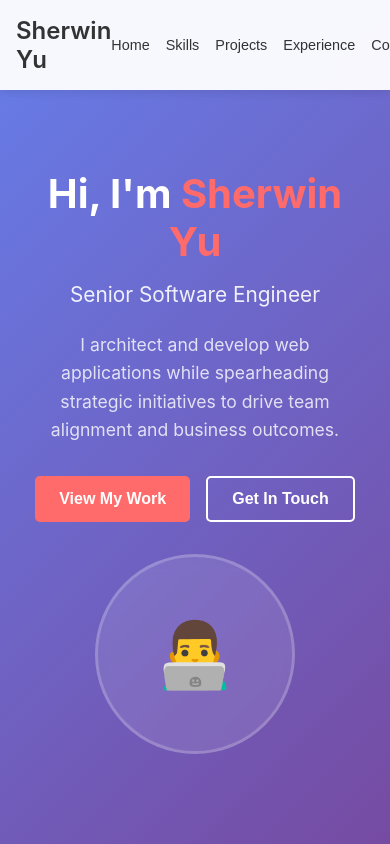
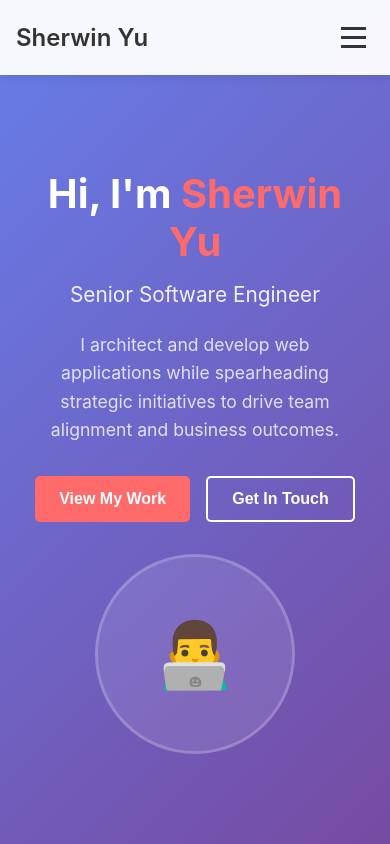
Before and after one commit to sherwin-yu/site, a React (Create React App) app: page / in a window 390 px wide. Shown: the top 844 px of the page. Built offline with nearby package versions, Linux system fonts and the light colour scheme.

Commit message:
add hamburger menu + vercel speed insights

```diff
--- a/package.json
+++ b/package.json
@@ -11,6 +11,7 @@
     "@types/node": "^16.18.126",
     "@types/react": "^19.1.10",
     "@types/react-dom": "^19.1.7",
+    "@vercel/speed-insights": "^1.2.0",
     "react": "^19.1.1",
     "react-dom": "^19.1.1",
     "react-scripts": "5.0.1",
--- a/src/components/Header.css
+++ b/src/components/Header.css
@@ -56,16 +56,87 @@
   color: var(--accent-primary);
 }
 
+.hamburger {
+  display: none;
+  flex-direction: column;
+  background: none;
+  border: none;
+  cursor: pointer;
+  padding: 0.5rem;
+  z-index: 1001;
+}
+
+.hamburger span {
+  width: 25px;
+  height: 3px;
+  background-color: var(--text-primary);
+  margin: 3px 0;
+  transition: 0.3s;
+  transform-origin: center;
+}
+
+.hamburger-active span:nth-child(1) {
+  transform: rotate(45deg) translate(5px, 5px);
+}
+
+.hamburger-active span:nth-child(2) {
+  opacity: 0;
+}
+
+.hamburger-active span:nth-child(3) {
+  transform: rotate(-45deg) translate(7px, -6px);
+}
+
 @media (max-width: 768px) {
   .header-container {
     padding: 1rem;
   }
 
+  .hamburger {
+    display: flex;
+  }
+
+  .nav {
+    position: fixed;
+    top: 0;
+    right: -100%;
+    width: 250px;
+    height: 100vh;
+    background: rgba(255, 255, 255, 0.98);
+    backdrop-filter: blur(10px);
+    transition: right 0.3s ease;
+    z-index: 1000;
+    padding-top: 80px;
+  }
+
+  .nav-open {
+    right: 0;
+  }
+
   .nav-list {
-    gap: 1rem;
+    flex-direction: column;
+    gap: 0;
+    padding: 2rem;
+  }
+
+  .nav-list li {
+    width: 100%;
+    border-bottom: 1px solid var(--border-color);
   }
 
   .nav-link {
-    font-size: 0.9rem;
+    font-size: 1.1rem;
+    padding: 1rem 0;
+    width: 100%;
+    text-align: left;
+    border-bottom: none;
   }
 }
+
+@media (prefers-color-scheme: dark) {
+  @media (max-width: 768px) {
+    .nav {
+      background: rgba(26, 26, 46, 0.98);
+    }
+  }
+}
--- a/src/components/Header.tsx
+++ b/src/components/Header.tsx
@@ -1,12 +1,19 @@
-import React from 'react';
+import React, { useState } from 'react';
 import './Header.css';
 
 const Header = () => {
+  const [isMenuOpen, setIsMenuOpen] = useState(false);
+
   const scrollToSection = (sectionId: string) => {
     const element = document.getElementById(sectionId);
     if (element) {
       element.scrollIntoView({ behavior: 'smooth' });
     }
+    setIsMenuOpen(false); // Close menu after navigation
+  };
+
+  const toggleMenu = () => {
+    setIsMenuOpen(!isMenuOpen);
   };
 
   return (
@@ -15,7 +22,18 @@ const Header = () => {
         <div className="logo">
           <h2>Sherwin Yu</h2>
         </div>
-        <nav className="nav">
+
+        <button
+          className={`hamburger ${isMenuOpen ? 'hamburger-active' : ''}`}
+          onClick={toggleMenu}
+          aria-label="Toggle navigation menu"
+        >
+          <span></span>
+          <span></span>
+          <span></span>
+        </button>
+
+        <nav className={`nav ${isMenuOpen ? 'nav-open' : ''}`}>
           <ul className="nav-list">
             <li><button onClick={() => scrollToSection('hero')} className="nav-link">Home</button></li>
             <li><button onClick={() => scrollToSection('skills')} className="nav-link">Skills</button></li>
--- a/src/index.tsx
+++ b/src/index.tsx
@@ -1,5 +1,6 @@
 import React from 'react';
 import ReactDOM from 'react-dom/client';
+import { SpeedInsights } from '@vercel/speed-insights/next';
 import './index.css';
 import App from './App';
 import reportWebVitals from './reportWebVitals';
@@ -10,6 +11,7 @@ const root = ReactDOM.createRoot(
 root.render(
   <React.StrictMode>
     <App />
+    <SpeedInsights />
   </React.StrictMode>
 );
 
```
Also changed, not shown: 1 other file (tests, documents, lock files or other folders).
